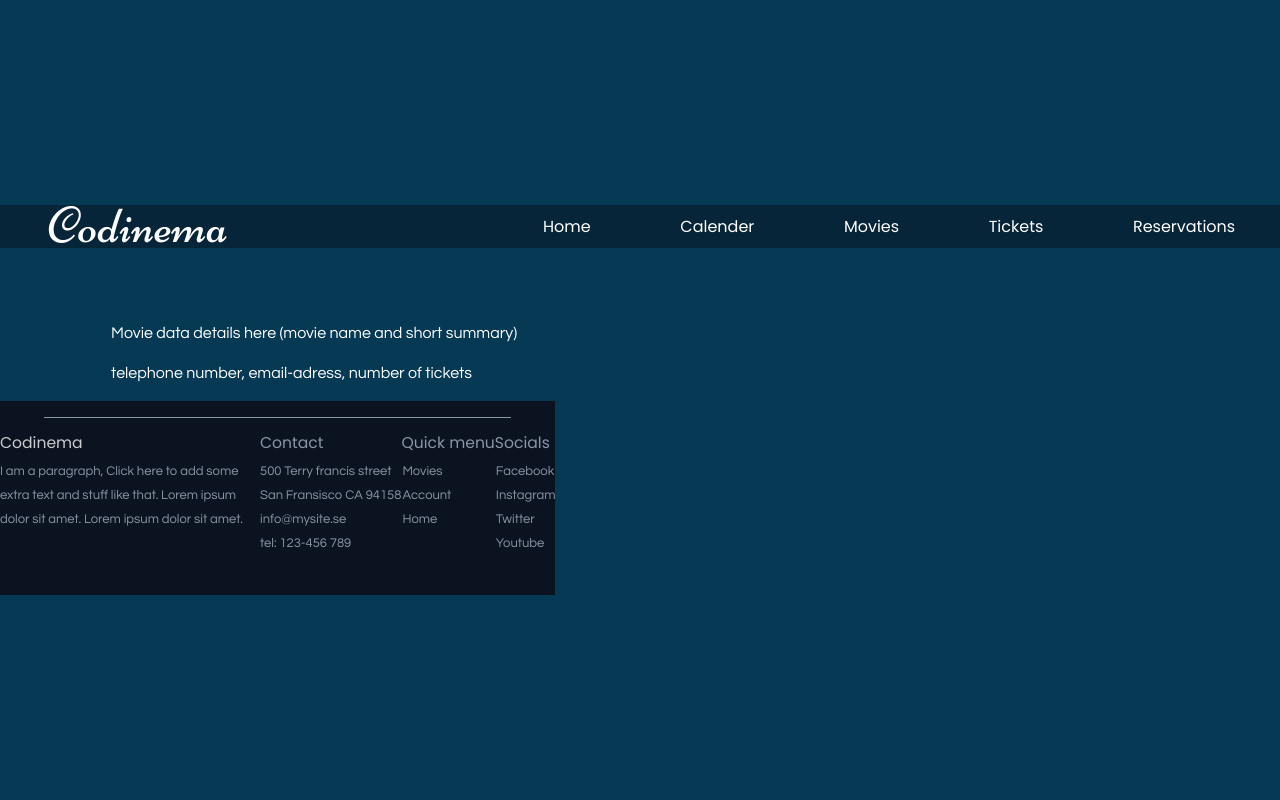
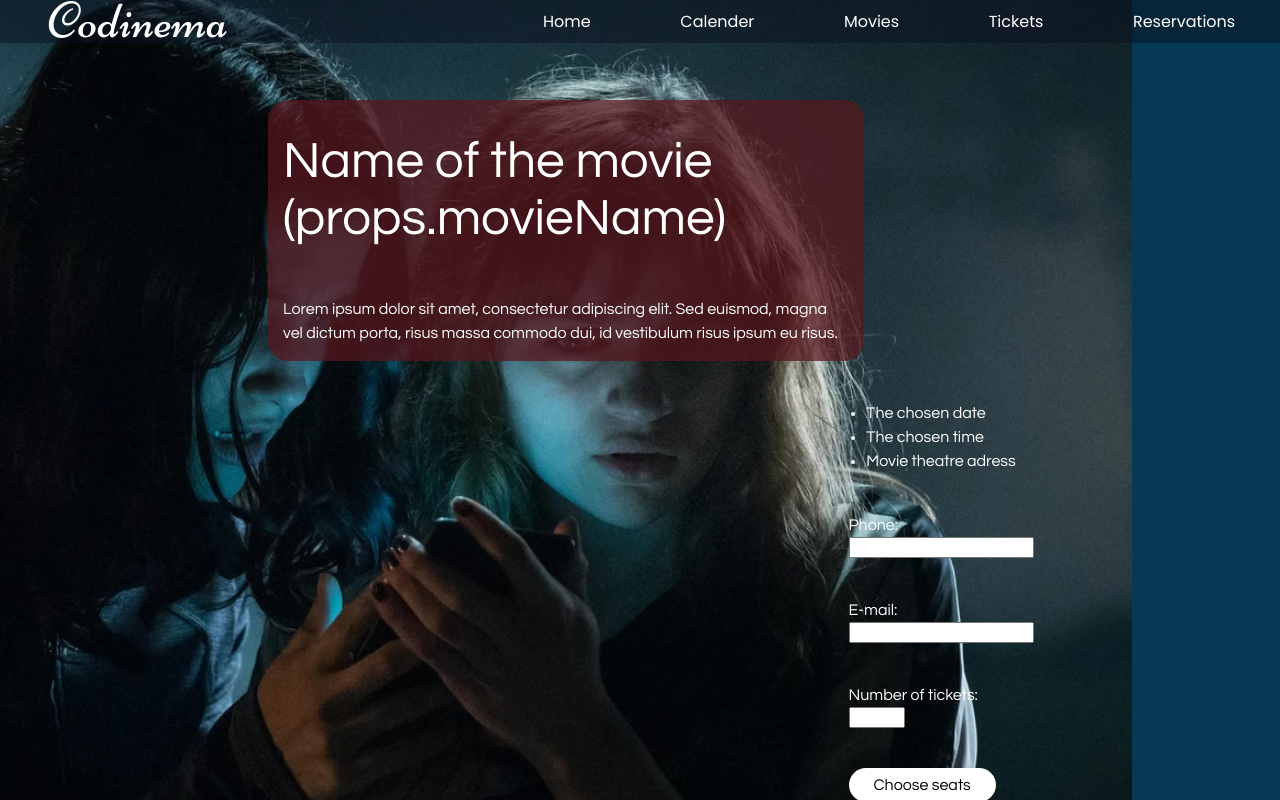
Before and after one commit to RogeSocial/cinema-project, a React (Vite) app in the folder client/: page /ticket-form in a window 1280 px wide. Shown: the top 800 px of the page. Built offline with nearby package versions, Linux system fonts and the light colour scheme; a web font is replaced by a local one.

Commit message:
added a purchase ticket form page

```diff
--- a/client/src/CSS/ticket-form.css
+++ b/client/src/CSS/ticket-form.css
@@ -1,8 +1,90 @@
 @import url('https://fonts.googleapis.com/css?family=Questrial');
 
+.ticket-form-page {
+    background: url("../images/ticket.jpg");
+    background-repeat: no-repeat;
+    background-position: left;
+}
+
 .ticket-form-box {
+    display: flex;
+    align-items: center;
     font-family: Questrial;
     padding-top: 100px;
-    padding-left: 20%;
-    overflow-wrap: normal;
+    max-width: 100%;
+    flex-direction: column;
 }
+
+.form-item {
+    display: block;
+    margin-bottom: 5vh;
+}
+
+.ticket-form-box ul {
+    margin-bottom: 5vh;
+    margin-top: 5vh;
+    padding-right:0;
+    padding-left: 0;
+    justify-self: center;
+}
+
+.ticket-submit {
+    display: block;
+    margin-top: 10vh;
+    margin-bottom: 15vh;
+}
+
+.movie-details {
+    display: flex;
+    flex-direction: column;
+    align-items: center;
+    width: 90%;
+}
+
+.ticket-image {
+    max-width: 100%;
+    display: none;
+}
+
+@media only screen and (min-width: 600px) {
+    .ticket-form-page {
+        display: flex;
+        justify-content: center;
+        background: url("../images/ticket.jpg");
+        background-repeat: no-repeat;
+        background-position: center;
+        background-size: cover;
+    }
+
+    .ticket-form-box ul {
+        align-self: flex-end;
+    }
+
+    .movie-details {
+        width: 100%;
+        background: #58181FBB;
+        padding-left: 15px;
+        padding-right: 15px;
+        border-radius: 20px;
+    }
+
+    .ticket-form-box {
+        display: flex;
+        width: 50%;
+    }
+    .ticket-form-box form {
+        align-self: flex-end;
+        margin-left: 50px;
+    }
+
+    .ticket-form-box .image-box {
+        width: 700px;
+        height: 500px;
+    }
+
+    .form-row {
+        display: flex;
+        flex-direction: row-reverse;
+    }
+
+}
--- a/client/src/components/TicketForm.jsx
+++ b/client/src/components/TicketForm.jsx
@@ -1,13 +1,51 @@
 import React from 'react';
 import '../CSS/ticket-form.css'
+import ticketImage from '../images/ticket.jpg';
 
 export default function TicketForm(props) {
+
+
+
+    console.log(`The props are currently ${props}`);
+
     return (
-        <div className={"ticket-form-box"}>
-            <form>
-                <p>Movie data details here (movie name and short summary)</p>
-                <p>telephone number, email-adress, number of tickets</p>
-            </form>
+        <div className={"ticket-form-page"}>
+            <div className={"ticket-form-box"}>
+                <div className={"movie-details"}>
+                    <h1>Name of the movie (props.movieName) {props.moviename}</h1>
+                    <p>Lorem ipsum dolor sit amet, consectetur adipiscing elit. Sed euismod, magna vel dictum porta,
+                        risus massa commodo dui, id vestibulum risus ipsum eu risus.</p>
+
+
+                </div>
+                <div className={"form-row"}>
+                    <form>
+
+                        <ul>
+                            <li>The chosen date {props.date}</li>
+                            <li>The chosen time {props.time}</li>
+                            <li>Movie theatre adress</li>
+                        </ul>
+
+                        <label htmlFor={"phone"}>Phone:</label>
+                        <input type={"tel"} id={"phone"} className={"form-item"}/>
+
+                        <label htmlFor={"email"}>E-mail:</label>
+                        <input type={"email"} id={"email"} className={"form-item"}/>
+
+                        <label htmlFor={"number"} className={"ticket-number"}>Number of tickets:</label>
+                        <input type={"number"} className={"form-item"} min={"1"} max={"10"}/>
+
+                        <button>Choose seats</button>
+
+                        <button type={"submit"} className={"ticket-submit"}>Purchase tickets</button>
+                    </form>
+                    <div className={'image-box'}><img src={ticketImage} className={"ticket-image"} /></div>
+                </div>
+            </div>
+
         </div>
+
     );
+
 }
```
Also changed, not shown: client/src/images/ticket.jpg (added).
